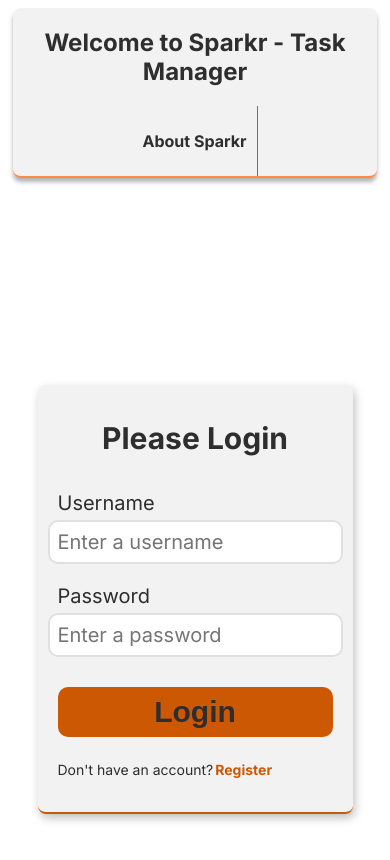
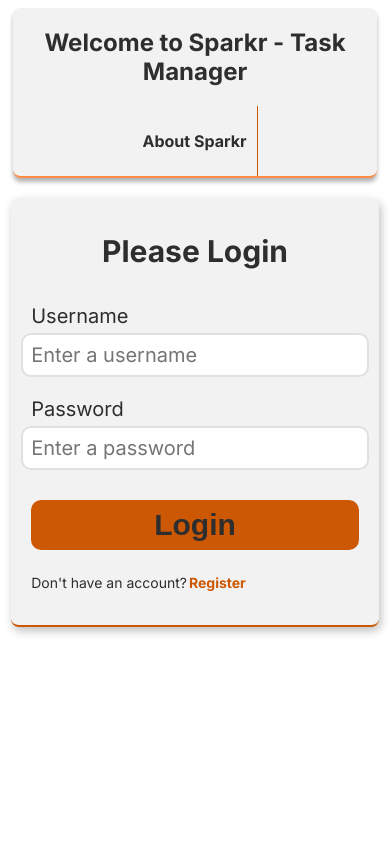
Before and after one commit to Emberalive/taskManager, a React (Vite) app: page / in a window 390 px wide. Shown: the top 860 px of the page. Built offline with nearby package versions, Linux system fonts and the light colour scheme.

Commit message:
I have fixed all of the mobile styling, as the login page had broken some how, as well as the about page

```diff
--- a/src/about.css
+++ b/src/about.css
@@ -26,7 +26,12 @@
     background-color: var(--neutral);
 }
 
-@media (max-width: 550px) {
+@media (max-width: 700px) {
+    .about-container {
+        position: relative;
+        height: auto;
+        top: 20px;
+    }
     .about > p {
         font-size: 15px;
         padding: 10px;
@@ -40,8 +45,14 @@
 
 }
 
-@media (max-height: 700px) {
+@media (max-width: 1000px) {
     .about-container {
-        height: 148vh;
+        position: relative;
+        height: auto;
+        top: 20px;
+    }
+
+    .about {
+        width: 100%;
     }
 }
--- a/src/loginPage.css
+++ b/src/loginPage.css
@@ -1,4 +1,6 @@
 .Login_page__container {
+    position: relative;
+    top: 20px;
     display: flex;
     flex-direction: column;
     align-items: center;
@@ -15,6 +17,7 @@
 
 .Login_page {
     height: 100vh;
+    position: inherit;
     width: 100%;
     display: flex;
     align-items: center;
@@ -105,14 +108,14 @@
 }
 
 /*mobileing it up*/
-
-@media (max-width: 550px) {
+@media (max-width: 700px) {
     .Login_page {
-        height: 100vh;
+        height: auto;
+        align-items: unset;
     }
 
     .Login_page__container {
-        min-width: 275px;
+        min-width: 90%;
         padding: 0 20px 20px 20px;
     }
 
@@ -134,12 +137,11 @@
         margin-top: 10px;
         padding: 8px;
     }
-
 }
 
-@media (max-height: 700px) {
+@media (max-width: 1000px) {
     .Login_page {
-        height: 125vh;
+        height: auto;
+        align-items: unset;
     }
-
 }
```
